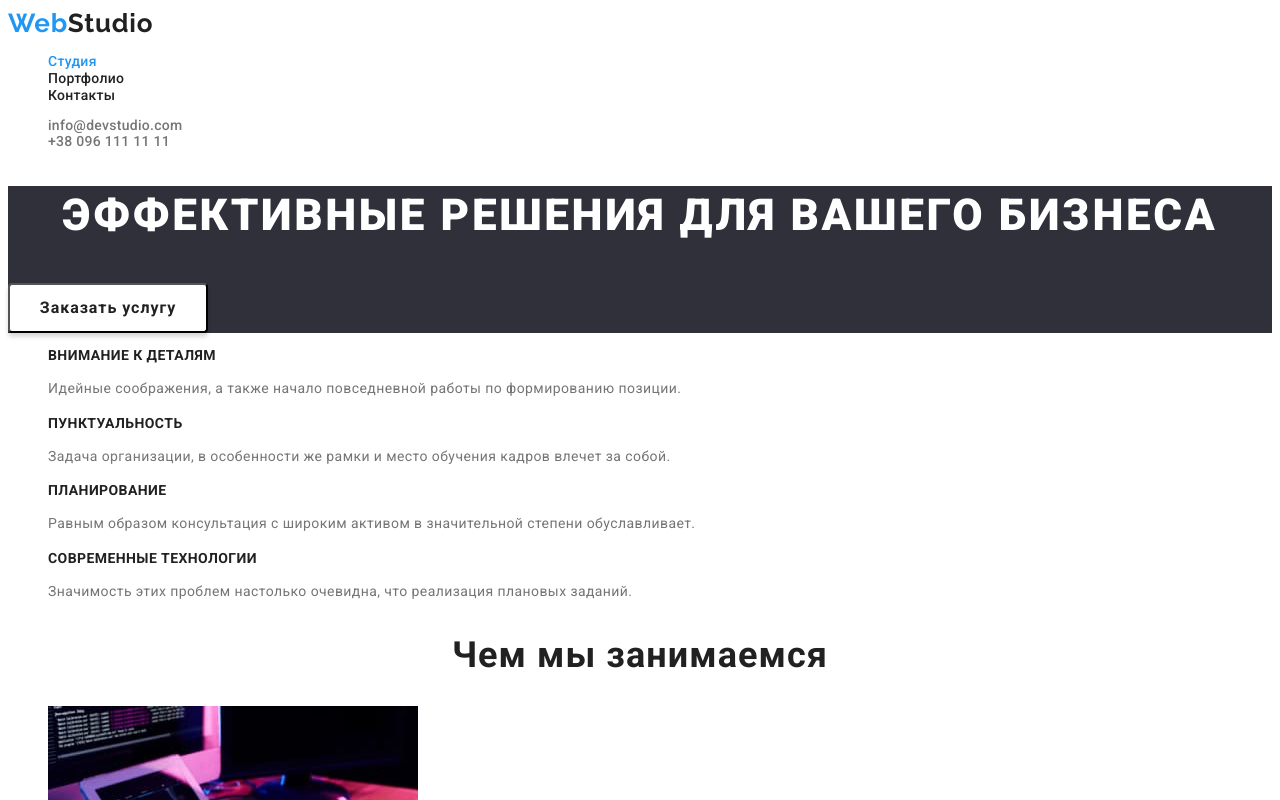
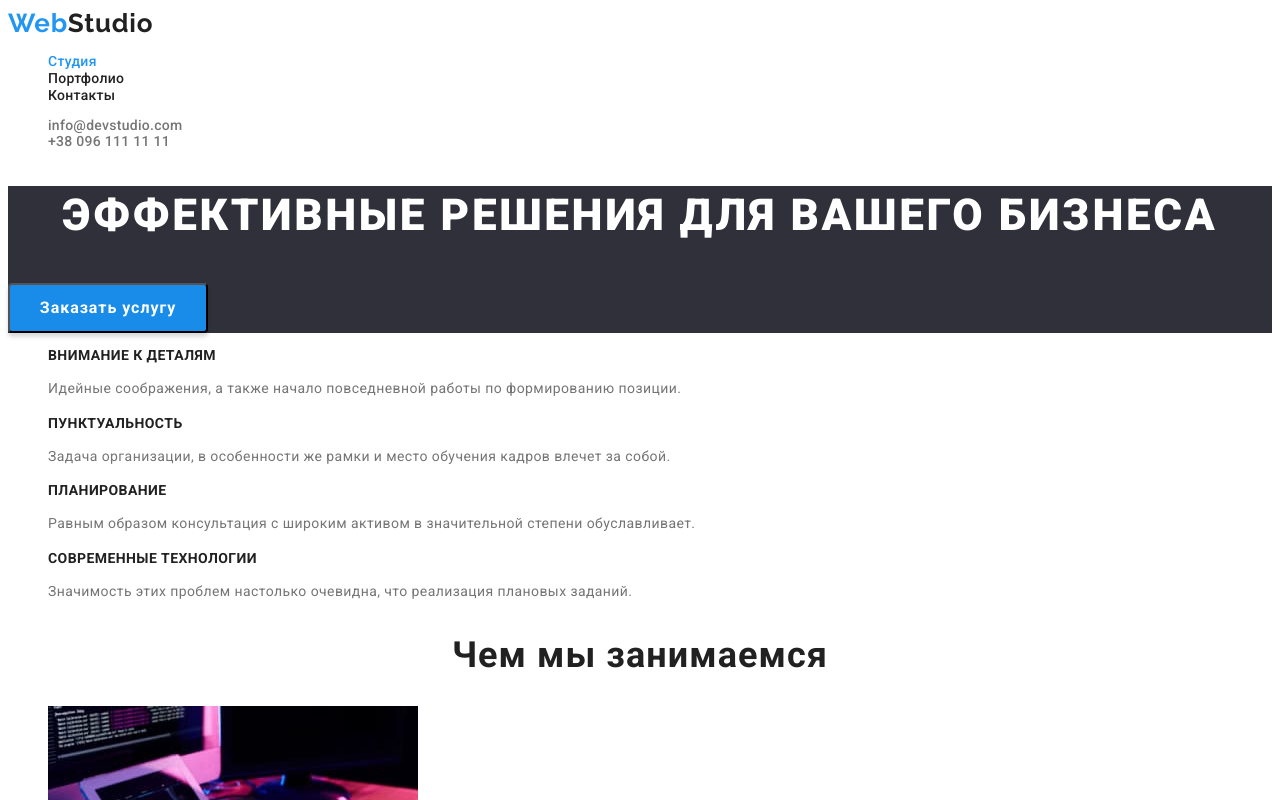
Before and after one commit to Pallich/goit-markup-hw-02, a plain HTML site: page index.html in a window 1280 px wide. In both pictures the pointer is over the button "Заказать услугу". Shown: the top 800 px of the page. Drawn offline with Linux system fonts and the light colour scheme.

Commit message:
Change hero button dgc on hover

```diff
--- a/css/styles.css
+++ b/css/styles.css
@@ -2,6 +2,7 @@
   --prymary-text-color: #212121;
   --prymary-bg-color: #ffffff;
   --active-color: #2196f3;
+  --hero-button-hover: #188ce8;
   --border-color: #eeeeee;
   --header-contacts: #757575;
   --footer-contacts-color: rgba(255, 255, 255, 0.6);
@@ -212,10 +213,7 @@ body {
 
 .hero-button:hover,
 .hero-button:focus {
-  background-color: var(--prymary-bg-color);
-  color: var(
-    --prymary-text-color
-  ); /* Узнать у ментора почему не нужна данная запись (текста же тогда не видно) ????????????????????7 */
+  background-color: var(--hero-button-hover);
 }
 
 /* Benefits */
```
